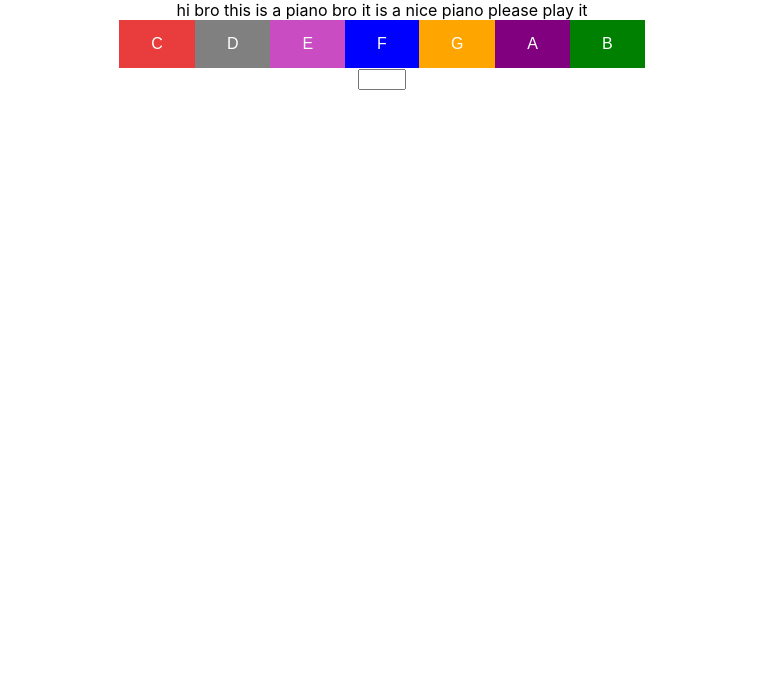
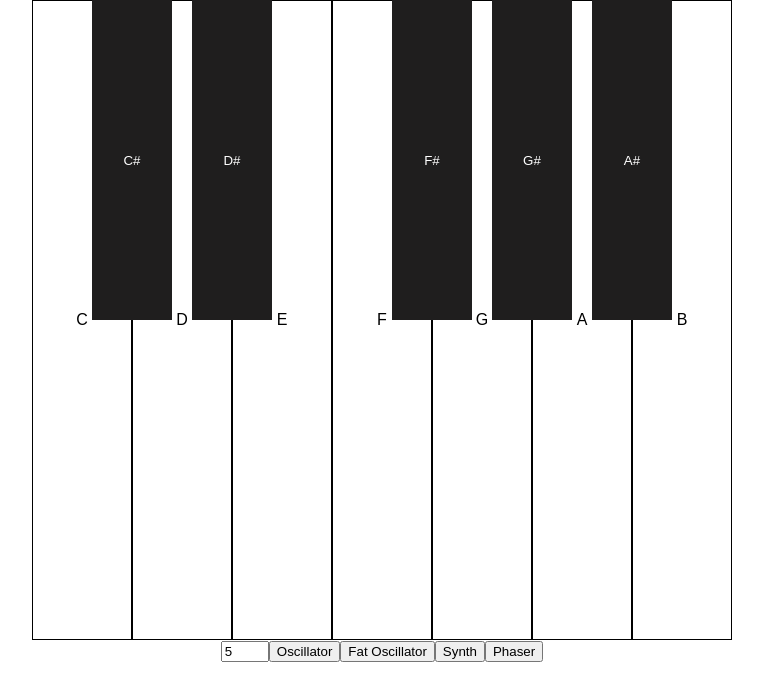
Before and after one commit to miguelcgr/Synthesizer, a React (Create React App) app: page / in a window 1280 px wide. Shown: the top 700 px of the page, without its empty margins (258-1021 px from the left). Built offline with nearby package versions, Linux system fonts and the light colour scheme.

Commit message:
some css and phaser

```diff
--- a/src/App.css
+++ b/src/App.css
@@ -1,42 +1,84 @@
 .App {
   text-align: center;
 }
+.piano{
+  display:flex;
+  justify-content: center;
+}
 
-button {
+#white {
 
-  border: none;
-   color: white;
+  border: 1px solid black;
+   color: black;
   padding: 15px 32px;
   text-align: center;
   text-decoration: none;
   display: inline-block;
   font-size: 16px;
+  width: 100px;
+  height: 40rem;
+  z-index: 2;
 }
-button:hover{
+#white:hover{
   color: black;
   font-weight: 900;
   font-size: large;
-  filter:saturate(7)
-}
-.C {
-  background-color: rgb(233, 60, 60);
 
 }
+#black{
+  border: none;
+  background-color: rgb(31, 30, 30);
+  height: 20rem;
+  width: 80px;
+  margin-left: -40px;
+  margin-right: -40px;
+  z-index: 3;
+  color:white;
+
+}
+#black:hover{
+  background-color: darkgray;
+}
+.C{
+  background-color: white;
+  }
+.C:hover{
+  background-color: rgb(233, 60, 60);
+  }
+
 .D{
-  background-color: gray;
+  background-color: white;
+}
+.D:hover{
+  background-color:rgb(202, 202, 7);
 }
 .E {
+  background-color:white;
+}
+.F{
+  background-color: white;
+}
+.G{
+  background-color: white;
+}
+.A{
+  background-color: white;
+}
+.B{
+  background-color: white;
+}
+.E:hover {
   background-color: rgb(201, 76, 194);
 }
-.F{
+.F:hover{
   background-color: blue;
 }
-.G{
+.G:hover{
   background-color: orange;
 }
-.A{
+.A:hover{
   background-color: purple;
 }
-.B{
+.B:hover{
   background-color: green;
 }
--- a/src/Components/Piano.js
+++ b/src/Components/Piano.js
@@ -4,63 +4,110 @@ import * as Tone from "tone";
 
 const Piano = () => {
 
-    const phaser = new Tone.Phaser({
+   const phaser = new Tone.Phaser({
         frequency: 15,
         octaves: 5,
-        baseFrequency: 1000
-    }).toDestination();
+         baseFrequency: 1000
+      }).toDestination();
 
- // const synth = new Tone.Synth().toDestination();
+   const phas = new Tone.FMSynth().connect(phaser);
+
+   const fatOsc = new Tone.FatOscillator("Ab3", "sawtooth", 40).toDestination()
+
+  const synth = new Tone.Synth().toDestination();
+
+
+  const oscill = new Tone.Synth({
+    oscillator : {
+      type :'fmsquare',
+          modulationType : 'sawtooth',
+          modulationIndex : 3,
+          harmonicity: 3.4
+    },
+    envelope : {
+      attack : 0.001,
+          decay : 0.1,
+          sustain: 0.1,
+          release: 0.1
+    }
+  }).toDestination()
 
 
 
-const synth = new Tone.FMSynth().connect(phaser);
+  const [pitch, setPitch] = useState(5)
 
+  const [instrument, setInstrument]= useState(synth)
 
-
-
-  const [pitch, setPitch] = useState(1)
+  const now = Tone.now()
 
   const playNote = (event) => {
+    console.log('instrument', instrument.name)
     let note = event.target.className;
 
-    synth.triggerAttackRelease(`${note}${pitch}`, "8n");
+    instrument.triggerAttack(`${note}${pitch}`, "8n");
+  };
+  const silenceNote = (event) => {
+    let note = event.target.className;
+
+    instrument.triggerRelease(now);
   };
 
 
   return (
     <div>
-      hi bro this is a piano bro it is a nice piano please play it
-      <div>
-        <button onClick={(event) => playNote(event)} className="C">
+
+      <div className='piano'>
+        <button id='white' onMouseUp={(event) => silenceNote(event)}  onMouseDown={(event) => playNote(event)} className="C">
           C
         </button>
-        <button onClick={(event) => playNote(event)} className="D">
+
+        <button id='black' onMouseUp={(event) => silenceNote(event)}  onMouseDown={(event) => playNote(event)} className="C#">
+          C#
+        </button>
+
+        <button id='white' onMouseUp={(event) => silenceNote(event)} onMouseDown={(event) => playNote(event)} className="D">
           D
         </button>
-        <button onClick={(event) => playNote(event)} className="E">
+        <button id='black' onMouseUp={(event) => silenceNote(event)}  onMouseDown={(event) => playNote(event)} className="D#">
+          D#
+        </button>
+        <button id='white' onMouseUp={(event) => silenceNote(event)} onMouseDown={(event) => playNote(event)} className="E">
           E
         </button>
-        <button onClick={(event) => playNote(event)} className="F">
+        <button id='white' onMouseUp={(event) => silenceNote(event)} onMouseDown={(event) => playNote(event)} className="F">
           F
         </button>
-        <button onClick={(event) => playNote(event)} className="G">
+        <button id='black' onMouseUp={(event) => silenceNote(event)}  onMouseDown={(event) => playNote(event)} className="F#">
+          F#
+        </button>
+        <button id='white' onMouseUp={(event) => silenceNote(event)} onMouseDown={(event) => playNote(event)} className="G">
           G
         </button>
-        <button onClick={(event) => playNote(event)} className="A">
+        <button id='black' onMouseUp={(event) => silenceNote(event)}  onMouseDown={(event) => playNote(event)} className="G#">
+          G#
+        </button>
+        <button id='white' onMouseUp={(event) => silenceNote(event)} onMouseDown={(event) => playNote(event)} className="A">
           A
         </button>
-        <button onClick={(event) => playNote(event)} className="B">
+        <button id='black' onMouseUp={(event) => silenceNote(event)}  onMouseDown={(event) => playNote(event)} className="A#">
+          A#
+        </button>
+        <button id='white' onMouseUp={(event) => silenceNote(event)} onMouseDown={(event) => playNote(event)} className="B">
           B
         </button>
       </div>
       <input
 
         onChange={event => setPitch(event.target.value)}
+        defaultValue='5'
         type="number"
         min="1"
         max="9"
       />
+      <button onCLick={()=> setInstrument(oscill)}>Oscillator</button>
+      <button onCLick={()=> setInstrument(fatOsc)}>Fat Oscillator</button>
+      <button onCLick={()=> setInstrument(synth)}>Synth</button>
+      <button onClick={()=> setInstrument(phas)}>Phaser</button>
     </div>
   );
 };
```
